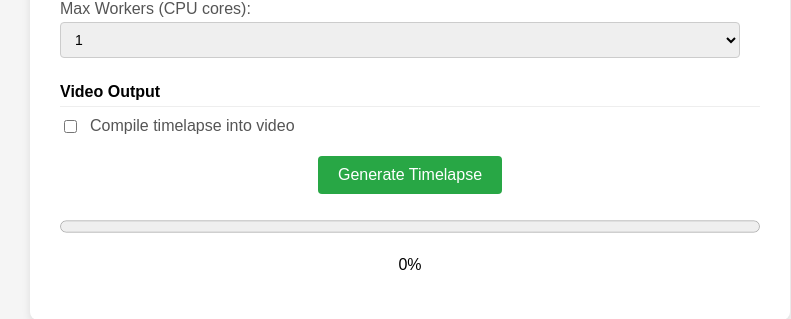
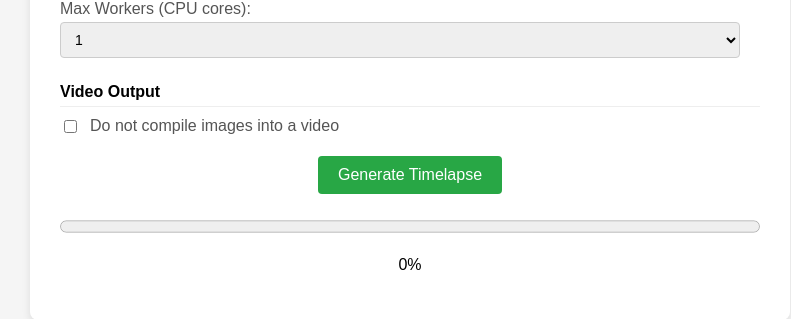
Before and after one commit to YarosMallorca/immich-automated-selfie-timelapse, a Flask app: page / in a window 1280 px wide. Shown: the part 781-1100 px from the top of the page, without its empty margins (230-1021 px from the left). Run offline with Flask 3, Linux system fonts and the light colour scheme.

Commit message:
Reverse video compile checkbox

```diff
--- a/main.py
+++ b/main.py
@@ -76,7 +76,7 @@ def background_process(
     max_workers: int = 1,
     progress_callback: Callable = None,
     cancel_flag: Callable = None,
-    compile_video: bool = False,
+    do_not_compile_video: bool = False,
     framerate: int = 15
 ) -> List[str]:
     """Process faces in the background and optionally compile a timelapse video.
@@ -85,7 +85,7 @@ def background_process(
         max_workers: Number of worker processes for face processing
         progress_callback: Optional callback for progress updates
         cancel_flag: Optional function to check for cancellation
-        compile_video: Whether to compile a timelapse video after processing
+        do_not_compile_video: Whether to not compile a timelapse video after processing
         framerate: Frames per second for the output video
     """
     try:
@@ -97,7 +97,7 @@ def background_process(
             cancel_flag=cancel_flag
         )
 
-        if compile_video and not cancel_flag():
+        if not do_not_compile_video and not cancel_flag():
             if progress_callback:
                 progress_callback(0, 1)  # Reset progress for video compilation
 
@@ -109,6 +109,7 @@ def background_process(
                 framerate=framerate,
                 update_progress=progress_callback
             )
+            progress_info["status"] = "video_done" if success else "error:Video compilation failed"
 
     except Exception as e:
         logger.error(f"Error in background process: {str(e)}")
@@ -169,7 +170,7 @@ def index() -> str:
             config.date_from = request.form.get("date_from")
             config.date_to = request.form.get("date_to")
             max_workers = int(request.form.get("max_workers"))
-            compile_video = request.form.get("compile_video") == "on"
+            do_not_compile_video = request.form.get("do_not_compile_video") == "on"
             framerate = int(request.form.get("framerate", 15))
 
             # Reset progress info
@@ -187,7 +188,7 @@ def index() -> str:
                     "max_workers": max_workers,
                     "progress_callback": update_progress,
                     "cancel_flag": lambda: cancel_requested,
-                    "compile_video": compile_video,
+                    "do_not_compile_video": do_not_compile_video,
                     "framerate": framerate
                 }
             )
--- a/templates/index.html
+++ b/templates/index.html
@@ -216,8 +216,8 @@
             <div class="section-header">Video Output</div>
             <div class="form-group">
                 <div class="checkbox-container">
-                    <input type="checkbox" id="compile_video" name="compile_video">
-                    <label for="compile_video">Compile timelapse into video</label>
+                    <input type="checkbox" id="do_not_compile_video" name="do_not_compile_video">
+                    <label for="do_not_compile_video">Do not compile images into a video</label>
                 </div>
             </div>
             <div class="form-group" id="framerateGroup" style="display:none;">
@@ -275,8 +275,8 @@
         }
 
         // Toggle framerate field visibility based on checkbox
-        document.getElementById('compile_video').addEventListener('change', function() {
-            document.getElementById('framerateGroup').style.display = this.checked ? 'block' : 'none';
+        document.getElementById('do_not_compile_video').addEventListener('change', function() {
+            document.getElementById('framerateGroup').style.display = this.checked ? 'none' : 'block';
         });
 
         // Cancel button
@@ -322,11 +322,10 @@
                         progressText.textContent = "Processing cancelled.";
                     } else if (data.status === "done") {
                         progressText.textContent = "Processing complete!";
+                    } else if (data.status === "compiling_video") {
+                        progressText.textContent = "Images generated, creating video";
                     } else if (data.status === "video_done") {
                         progressText.textContent = "Video compilation complete!";
-                        videoResult.style.display = "block";
-                        videoLink.href = "/output/timelapse.mp4";
-                        videoLink.textContent = "Download Timelapse Video";
                     } else if (data.status.startsWith("error:")) {
                         progressText.textContent = data.status;
                     } else if (data.total > 0) {
```
